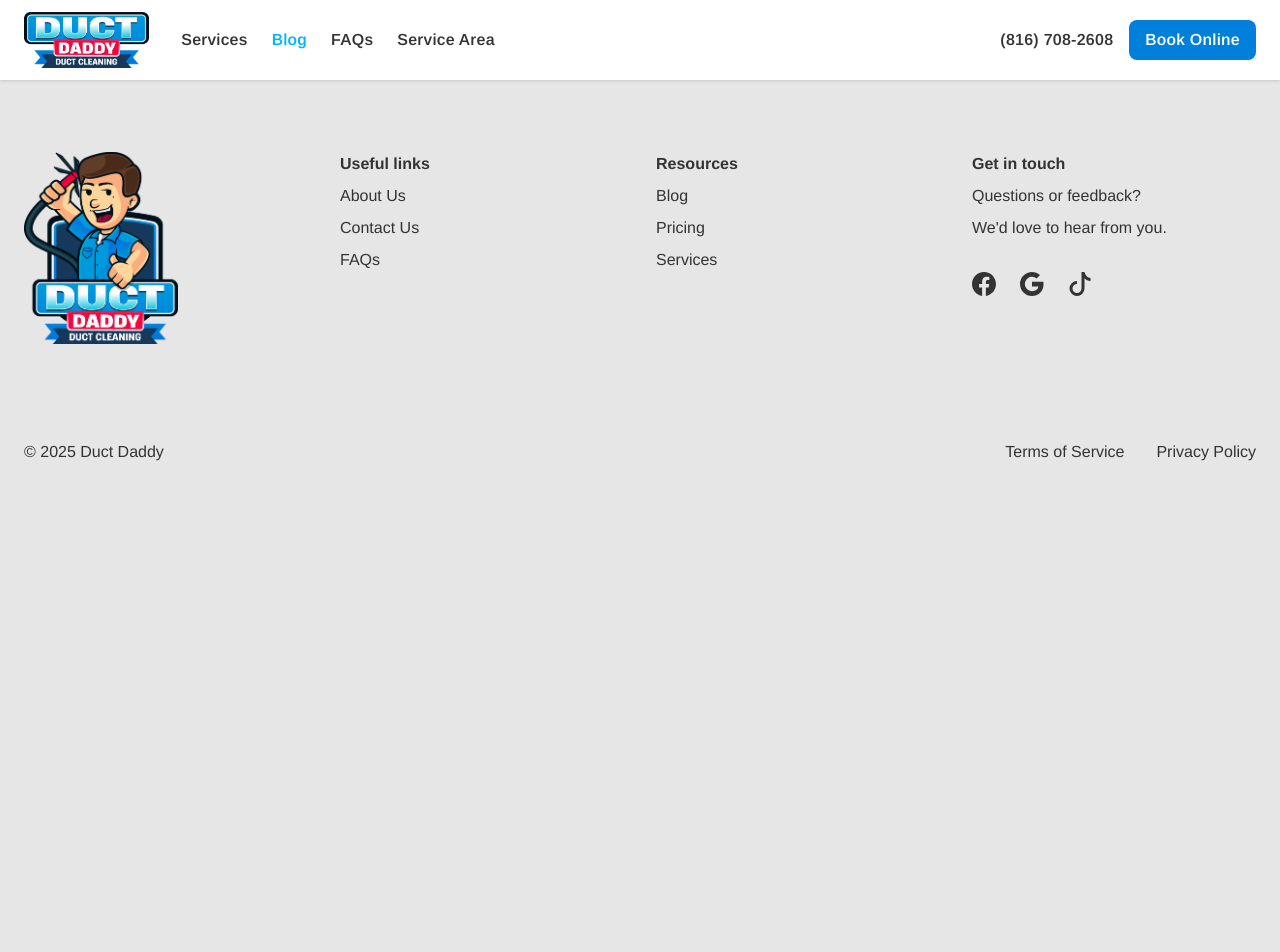
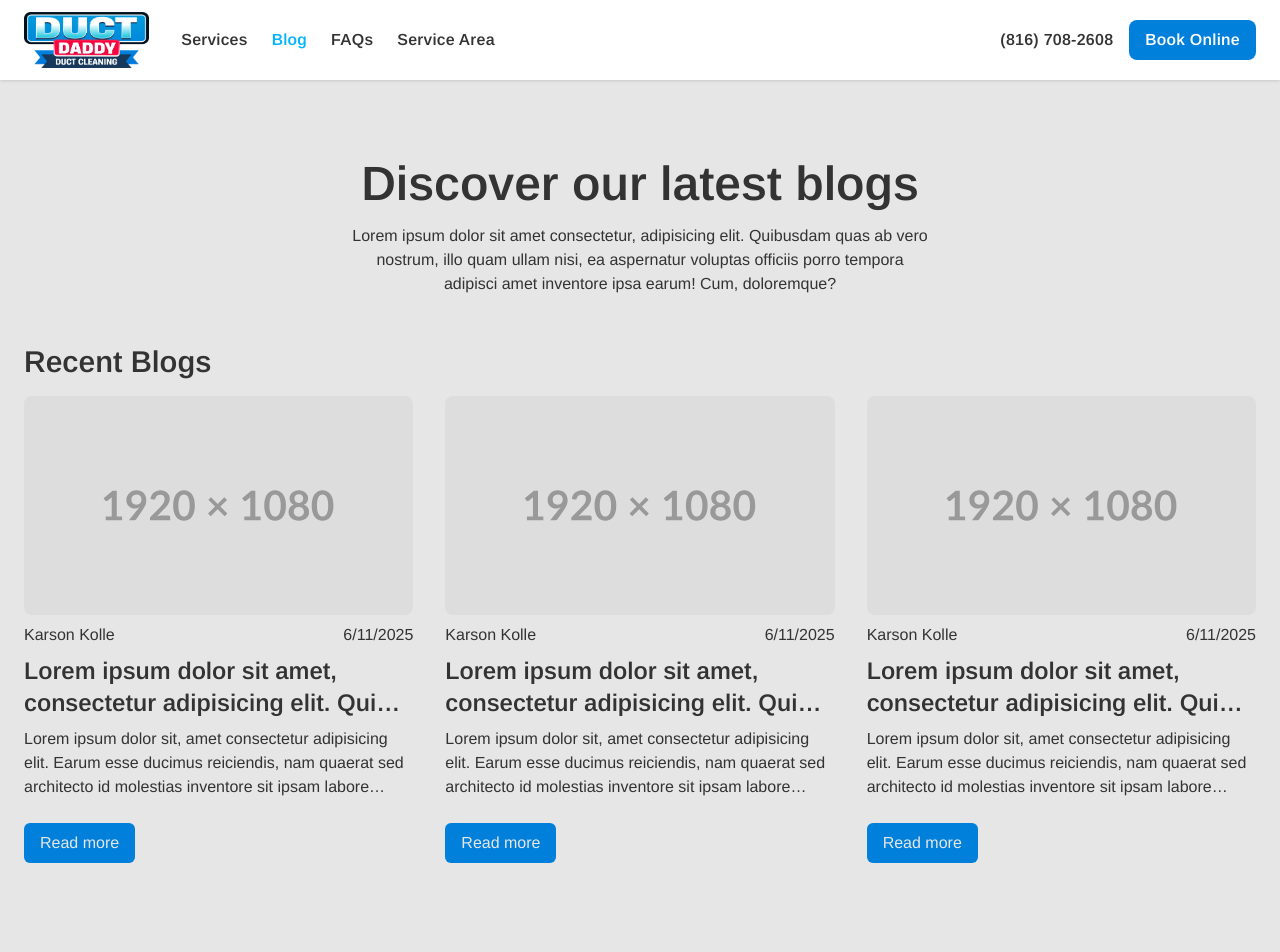
Before and after one commit to flowz0/duct-daddy, a Next.js app: page /blog in a window 1280 px wide. Shown: the top 952 px of the page. Before the commit the page ends 800 px from the top, so only its background shows below. Built offline with nearby package versions, Linux system fonts and the light colour scheme.

Commit message:
Create blogs page, latest blogs section, and BlogCard component

```diff
--- a/app/(pages)/blog/page.tsx
+++ b/app/(pages)/blog/page.tsx
@@ -1,7 +1,23 @@
+import CTA from "@/app/components/CTA";
+import LatestBlogs from "@/app/components/pages/blog/LatestBlogs";
+import FAQs from "@/app/components/pages/landing/FAQs";
+
 export default function Blog() {
   return (
-    <article>
-      <h1>Blog Posts</h1>
-    </article>
+    <>
+      <article className="pt-40 pb-32 px-6 max-w-7xl mx-auto md:pt-40 md:pb-32">
+        <header>
+          <h1 className="text-4xl font-semibold text-center sm:text-5xl">
+            Discover our latest blogs
+          </h1>
+          <p className="mt-4 max-w-xl mx-auto text-center">
+            Lorem ipsum dolor sit amet consectetur, adipisicing elit. Quibusdam quas ab vero nostrum, illo quam ullam nisi, ea aspernatur voluptas officiis porro tempora adipisci amet inventore ipsa earum! Cum, doloremque?
+          </p>
+        </header>
+        <LatestBlogs />
+      </article>
+      <FAQs />
+      <CTA />
+    </>
   );
 }
--- /dev/null
+++ b/app/components/pages/blog/BlogCard.tsx
@@ -0,0 +1,27 @@
+import Image from "next/image";
+
+import PlaceholderImg from "@/public/1920x1080.svg";
+import Link from "next/link";
+
+export default function BlogCard() {
+  return (
+    <article className="max-w-1/3">
+      <Image
+        src={PlaceholderImg}
+        alt="Blog cover image"
+        className="max-h-96 w-auto object-cover rounded-lg"
+      />
+      <div className="mt-2 flex justify-between">
+        <p>Karson Kolle</p>
+        <p>6/11/2025</p>
+      </div>
+      <div className="mt-2 flex flex-col">
+        <h3 className="text-xl font-semibold line-clamp-2 md:text-2xl">Lorem ipsum dolor sit amet, consectetur adipisicing elit. Qui omnis soluta tempore expedita totam modi nam, esse nulla sint id vero pariatur molestiae, quaerat fuga, ipsum minima culpa aut explicabo.</h3>
+        <p className="mt-2 line-clamp-3">Lorem ipsum dolor sit, amet consectetur adipisicing elit. Earum esse ducimus reiciendis, nam quaerat sed architecto id molestias inventore sit ipsam labore beatae nihil veritatis deserunt tenetur iusto maxime natus.</p>
+        <Link href="/" className="bg-[#0080DB] text-[#E6E6E6] mt-6 w-fit py-2 px-4 rounded-md hover:bg-[hsl(205,100%,33%)] active:bg-[hsl(205,100%,23%)]">
+          Read more
+        </Link>
+      </div>
+    </article>
+  );
+}
--- /dev/null
+++ b/app/components/pages/blog/LatestBlogs.tsx
@@ -0,0 +1,14 @@
+import BlogCard from "./BlogCard";
+
+export default function LatestBlogs() {
+  return (
+    <section className="mt-12">
+      <h2 className="text-2xl font-semibold md:text-3xl">Recent Blogs</h2>
+      <div className="mt-4 flex flex-col gap-8 md:flex-row">
+        <BlogCard />
+        <BlogCard />
+        <BlogCard />
+      </div>
+    </section>
+  );
+}
```
